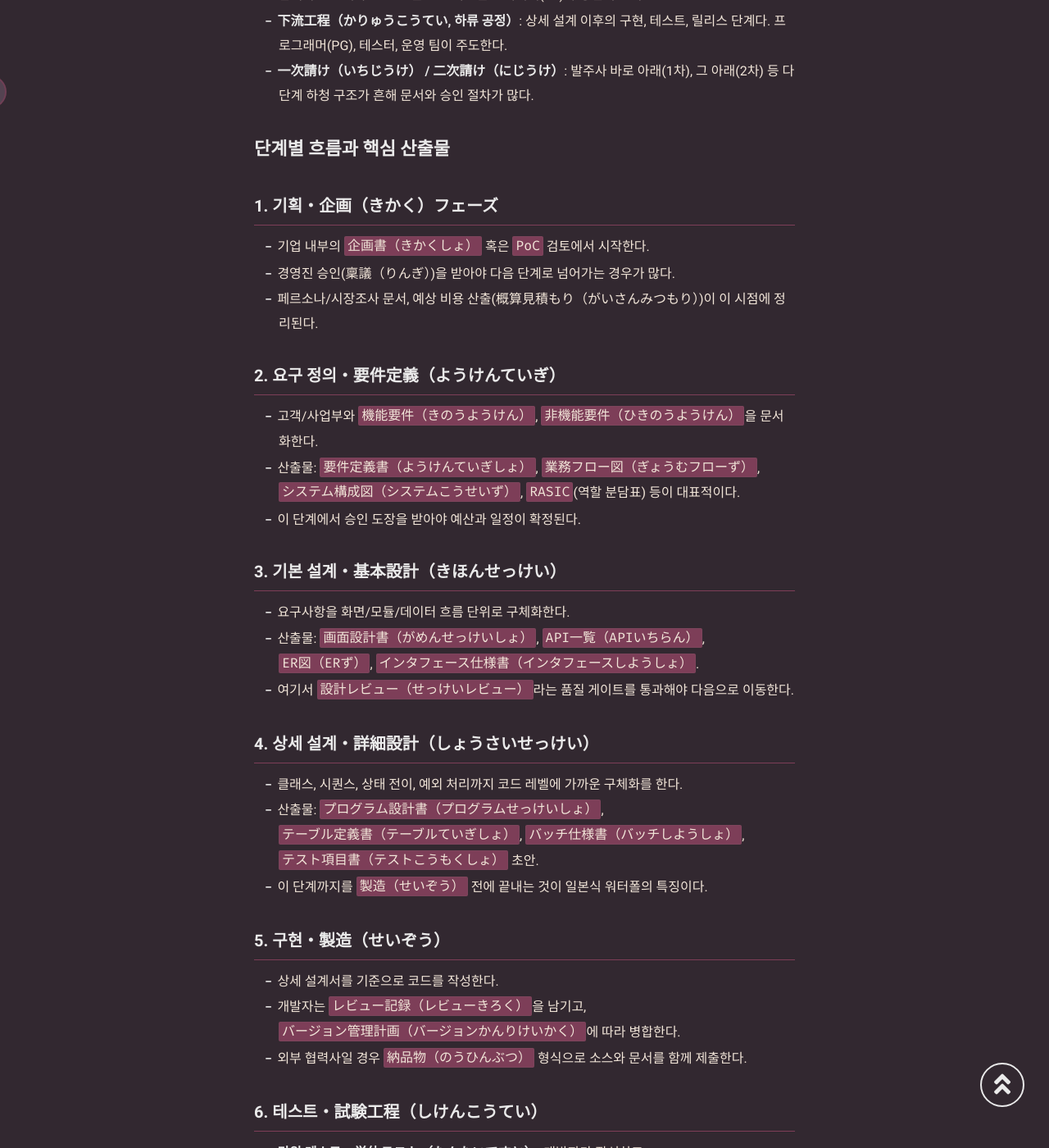
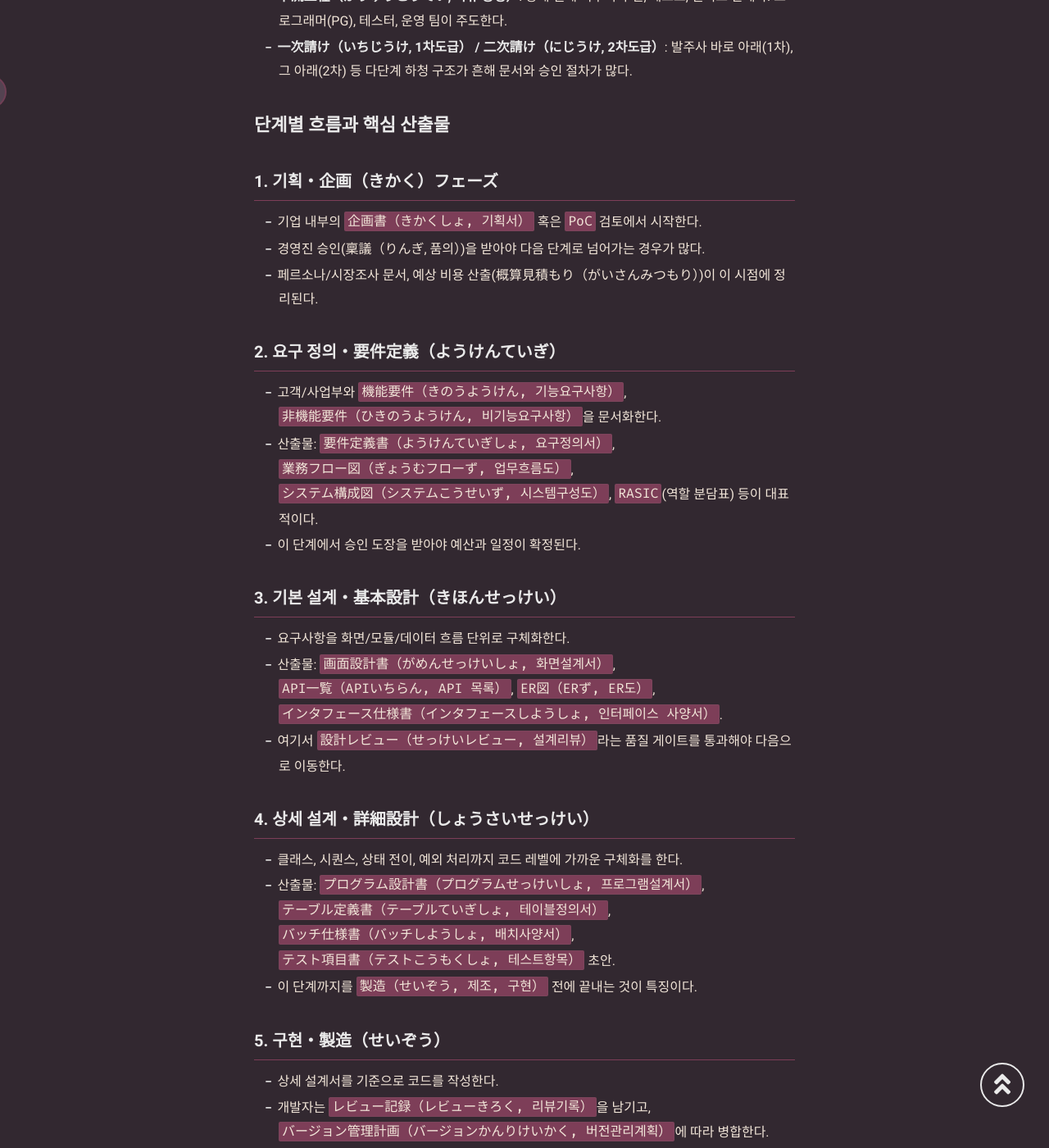
Before and after one commit to mniYUNSU/mniYUNSU.github.io, a Jekyll site: the page built from _posts/common-jp-dev-process/2025-10-09-common-jp-dev-process.md, in a window 1280 px wide and 1400 px high, scrolled down 707 px. Shown: the whole window at 82% size. Built offline with Jekyll 4.4.1, drawn with Linux system fonts in a browser that asks for light colours; comment, search, counter and statistics services are not loaded; some of the changed text lies outside the part shown.

Commit message:
edit post

```diff
--- a/_posts/common-jp-dev-process/2025-10-09-common-jp-dev-process.md
+++ b/_posts/common-jp-dev-process/2025-10-09-common-jp-dev-process.md
@@ -1,93 +1,100 @@
 ---
 layout: post
-title: '일본 개발 프로세스 제대로 이해하기'
+title: '일본의 개발 프로세스'
 date: 2025-10-09 10:00:00 +0900
 categories: [Common, Japan]
-tags: [Japan, Process, Culture]
-description: 한국과 다른 일본 개발 조직의 전형적인 개발 흐름, 각 단계에서 쓰는 용어, 외국인 개발자가 미리 알면 도움이 되는 문화를 정리했다.
+tags: [Japan, Culture]
+description: 일본 개발 조직의 전형적인 개발 흐름, 각 단계에서 쓰는 용어, 미리 알면 도움이 되는 문화를 정리했다.
 ---
 
-# 일본 개발 프로세스 제대로 이해하기
+# 일본의 개발 프로세스
 
-한국에서 현업을 경험했다가 일본에서 취업을 준비하다 보면, 개발 자체보다 그 전에 요구되는 문서와 절차가 훨씬 길고 복잡하다는 느낌을 받기 쉽다. 일본 기업은 업종과 규모에 따라 차이가 있지만, 대체로 `기획 → 요구 정의 → 기본 설계 → 상세 설계 → 구현 → 테스트 → 릴리스/운용` 순으로 물 흐르듯 내려가는 프로세스를 중시한다. 이 글에서는 일본 개발 회사에서 자주 쓰는 흐름과 용어, 그리고 외국인 개발자가 미리 알아두면 좋은 문화적 포인트를 정리했다.
+일본에서 취업을 준비하다 보면 개발 자체보다 그 전에 요구되는 문서와 절차가 훨씬 길고 복잡하다는 느낌을 받기 쉽다. 일본 기업은 업종과 규모에 따라 차이가 있지만, 대체로 `기획 → 요구 정의 → 기본 설계 → 상세 설계 → 구현 → 테스트 → 릴리스/운용` 순으로 물 흐르듯 내려가는 프로세스를 중시한다.
 
-## 일본 SI/서비스 조직이 나누는 두 축
+## 일본 SI/서비스 조직
 
 - **上流工程（じょうりゅうこうてい, 상류 공정）**: 기획, 요구 정의, 기본 설계처럼 고객과 사양을 합의하는 단계다. PM/컨설턴트/시스템 엔지니어(SE)가 중심이 된다.
 - **下流工程（かりゅうこうてい, 하류 공정）**: 상세 설계 이후의 구현, 테스트, 릴리스 단계다. 프로그래머(PG), 테스터, 운영 팀이 주도한다.
-- **一次請け（いちじうけ） / 二次請け（にじうけ）**: 발주사 바로 아래(1차), 그 아래(2차) 등 다단계 하청 구조가 흔해 문서와 승인 절차가 많다.
+- **一次請け（いちじうけ, 1차도급） / 二次請け（にじうけ, 2차도급）**: 발주사 바로 아래(1차), 그 아래(2차) 등 다단계 하청 구조가 흔해 문서와 승인 절차가 많다.
 
 ## 단계별 흐름과 핵심 산출물
 
 ### 1. 기획・企画（きかく）フェーズ
-- 기업 내부의 `企画書（きかくしょ）` 혹은 `PoC` 검토에서 시작한다.
-- 경영진 승인(稟議（りんぎ）)을 받아야 다음 단계로 넘어가는 경우가 많다.
+
+- 기업 내부의 `企画書（きかくしょ, 기획서）` 혹은 `PoC` 검토에서 시작한다.
+- 경영진 승인(稟議（りんぎ, 품의）)을 받아야 다음 단계로 넘어가는 경우가 많다.
 - 페르소나/시장조사 문서, 예상 비용 산출(概算見積もり（がいさんみつもり）)이 이 시점에 정리된다.
 
 ### 2. 요구 정의・要件定義（ようけんていぎ）
-- 고객/사업부와 `機能要件（きのうようけん）`, `非機能要件（ひきのうようけん）`을 문서화한다.
-- 산출물: `要件定義書（ようけんていぎしょ）`, `業務フロー図（ぎょうむフローず）`, `システム構成図（システムこうせいず）`, `RASIC`(역할 분담표) 등이 대표적이다.
+
+- 고객/사업부와 `機能要件（きのうようけん, 기능요구사항）`, `非機能要件（ひきのうようけん, 비기능요구사항）`을 문서화한다.
+- 산출물: `要件定義書（ようけんていぎしょ, 요구정의서）`, `業務フロー図（ぎょうむフローず, 업무흐름도）`, `システム構成図（システムこうせいず, 시스템구성도）`, `RASIC`(역할 분담표) 등이 대표적이다.
 - 이 단계에서 승인 도장을 받아야 예산과 일정이 확정된다.
 
 ### 3. 기본 설계・基本設計（きほんせっけい）
+
 - 요구사항을 화면/모듈/데이터 흐름 단위로 구체화한다.
-- 산출물: `画面設計書（がめんせっけいしょ）`, `API一覧（APIいちらん）`, `ER図（ERず）`, `インタフェース仕様書（インタフェースしようしょ）`.
-- 여기서 `設計レビュー（せっけいレビュー）`라는 품질 게이트를 통과해야 다음으로 이동한다.
+- 산출물: `画面設計書（がめんせっけいしょ, 화면설계서）`, `API一覧（APIいちらん, API 목록）`, `ER図（ERず, ER도）`, `インタフェース仕様書（インタフェースしようしょ, 인터페이스 사양서）`.
+- 여기서 `設計レビュー（せっけいレビュー, 설계리뷰）`라는 품질 게이트를 통과해야 다음으로 이동한다.
 
 ### 4. 상세 설계・詳細設計（しょうさいせっけい）
+
 - 클래스, 시퀀스, 상태 전이, 예외 처리까지 코드 레벨에 가까운 구체화를 한다.
-- 산출물: `プログラム設計書（プログラムせっけいしょ）`, `テーブル定義書（テーブルていぎしょ）`, `バッチ仕様書（バッチしようしょ）`, `テスト項目書（テストこうもくしょ）` 초안.
-- 이 단계까지를 `製造（せいぞう）` 전에 끝내는 것이 일본식 워터폴의 특징이다.
+- 산출물: `プログラム設計書（プログラムせっけいしょ, 프로그램설계서）`, `テーブル定義書（テーブルていぎしょ, 테이블정의서）`, `バッチ仕様書（バッチしようしょ, 배치사양서）`, `テスト項目書（テストこうもくしょ, 테스트항목）` 초안.
+- 이 단계까지를 `製造（せいぞう, 제조, 구현）` 전에 끝내는 것이 특징이다.
 
 ### 5. 구현・製造（せいぞう）
+
 - 상세 설계서를 기준으로 코드를 작성한다.
-- 개발자는 `レビュー記録（レビューきろく）`을 남기고, `バージョン管理計画（バージョンかんりけいかく）`에 따라 병합한다.
-- 외부 협력사일 경우 `納品物（のうひんぶつ）` 형식으로 소스와 문서를 함께 제출한다.
+- 개발자는 `レビュー記録（レビューきろく, 리뷰기록）`을 남기고, `バージョン管理計画（バージョンかんりけいかく, 버전관리계획）`에 따라 병합한다.
+- 외부 협력사일 경우 `納品物（のうひんぶつ, 납품물, 산출물）` 형식으로 소스와 문서를 함께 제출한다.
 
 ### 6. 테스트・試験工程（しけんこうてい）
-- **단위 테스트・単体テスト（たんたいてすと）**: 개발자가 작성하고 `UT手順書（UTてじゅんしょ）`/`エビデンス`를 남긴 뒤 서명(承認（しょうにん）)을 받는다.
-- **결합 테스트・結合テスト（けつごうテスト）**: 모듈/시스템 간 연계를 검증하고 `I/F確認書（I/Fかくにんしょ）`를 활용한다.
+
+- **단위 테스트・単体テスト（たんたいてすと）**: 개발자가 작성하고 `UT手順書（UTてじゅんしょ, UT절차서）`/`エビデンス`를 남긴 뒤 서명(承認（しょうにん）)을 받는다.
+- **결합 테스트・結合テスト（けつごうテスト）**: 모듈/시스템 간 연계를 검증하고 `I/F確認書（I/Fかくにんしょ, I/F확인서）`를 활용한다.
 - **종합 테스트・総合テスト（そうごうテスト）/システムテスト**: 실제 운영 시나리오로 QA 팀이 검증한다.
 - **사용자 테스트・受入テスト（うけいれテスト）**: 발주사 측 담당자가 승인 도장을 찍어야 릴리스가 가능하다.
 
 ### 7. 릴리스・運用保守（うんようほしゅ）
-- `リリース判定会議（リリースはんていかいぎ）`에서 품질/리스크를 최종 점검한다.
-- 릴리스 후 `運用設計書（うんようせっけいしょ）`, `監視設計（かんしせっけい）`, `障害対応フロー（しょうがいたいおうフロー）`를 공유한다.
-- 이후에는 `定例報告（ていれいほうこく）`, `障害報告書（しょうがいほうこくしょ）` 작성 문화가 자리잡아 있다.
+
+- `リリース判定会議（リリースはんていかいぎ, 릴리즈 판정회의）`에서 품질/리스크를 최종 점검한다.
+- 릴리스 후 `運用設計書（うんようせっけいしょ, 운영설계서）`, `監視設計（かんしせっけい, 감시설계）`, `障害対応フロー（しょうがいたいおうフロー, 장애대응플로우）`를 공유한다.
+- 이후에는 `定例報告（ていれいほうこく, 정기보고）`, `障害報告書（しょうがいほうこくしょ, 장애보고서）` 작성 문화가 있다.
 
 ## 자주 등장하는 문서와 승인 흐름
 
-- **稟議（りんぎ）**: 내부 결재 라우팅이다. 담당 → 팀장 → 부장 → 임원 순으로 도장(押印（おういん）)이나 전자 승인을 거친다.
-- **議事録（ぎじろく）**: 회의 후 즉시 공유하는 회의록이다. 책임 소재를 명확히 하기 위한 필수 문서다.
-- **成果物チェックリスト（せいかぶつチェックリスト）**: 각 단계별 산출물이 모두 준비됐는지 체크하는 표다.
-- **品質ゲート（ひんしつゲート）**: 각 단계의 리뷰/승인을 통과해야 다음 단계로 갈 수 있는 구조다. 품질 관리부(QA)가 별도로 존재하기도 한다.
+- **稟議（りんぎ, 품의）**: 내부 결재 라우팅이다. 담당 → 팀장 → 부장 → 임원 순으로 도장(押印（おういん）)이나 전자 승인을 거친다.
+- **議事録（ぎじろく, 의사록）**: 회의 후 즉시 공유하는 회의록이다. 책임 소재를 명확히 하기 위한 필수 문서다.
+- **成果物チェックリスト（せいかぶつチェックリスト, 성과물체크리스트）**: 각 단계별 산출물이 모두 준비됐는지 체크하는 표다.
+- **品質ゲート（ひんしつゲート, 품질게이트）**: 각 단계의 리뷰/승인을 통과해야 다음 단계로 갈 수 있는 구조다. 품질 관리부(QA)가 별도로 존재하기도 한다.
 
 ## 왜 문서가 이렇게 많은가?
 
 - **다층 하청 구조**: 발주사의 요구가 3~4차 업체까지 내려가도 정보가 손실되지 않도록 문서를 강조한다.
-- **합의 문화・合意形成（ごういけいせい）**: 다양한 이해관계자와 사전에 의견을 맞추는 `根回し（ねまわし）` 문화 때문에 문서 초안 공유 → 피드백 → 승인 프로세스가 반복된다.
+- **합의 문화・合意形成（ごういけいせい）**: 다양한 이해관계자와 사전에 의견을 맞추는 `根回し（ねまわし, 사전교섭）` 문화 때문에 문서 초안 공유 → 피드백 → 승인 프로세스가 반복된다.
 - **감사/보증 요구**: 금융, 공공 도메인은 ISO/JIS 감사 대응을 위해 프로세스 증적이 필요하다.
 
-## 외국인 개발자를 위한 실전 팁
+## 알아두면 좋은 것들
 
-- **報連相（ほうれんそう）**: 보고・연락・상담을 자주 하고, 문서/챗 기록으로 남기면 신뢰도가 올라간다.
-- **용어 세트 외우기**: `上流工程（じょうりゅうこうてい）`, `要件（ようけん）`, `課題（かだい）`, `懸念（けねん）`, `対応策（たいおうさく）`처럼 회의에서 반드시 나오는 단어를 미리 익혀두자.
-- **테스트 증적 준비**: 테스트 실행 화면 캡처, 로그 파일, 체크리스트에 `確認者（かくにんしゃ）` 서명을 남기는 문화에 익숙해지면 좋다.
+- **報連相（ほうれんそう, 보고,연락,상담）**: 보고・연락・상담을 자주 하고, 문서/챗 기록으로 남기면 신뢰도가 올라간다.
+- **용어 세트 외우기**: `上流工程（じょうりゅうこうてい, 상류공정）`, `要件（ようけん, 요구사항）`, `課題（かだい, 과제）`, `懸念（けねん, 우려, 걱정）`, `対応策（たいおうさく, 대응책）`처럼 회의에서 반드시 나오는 단어를 미리 익혀두자.
+- **테스트 증적 준비**: 테스트 실행 화면 캡처, 로그 파일, 체크리스트에 `確認者（かくにんしゃ, 확인자）` 서명을 남기는 문화에 익숙해지면 좋다.
 - **결정 구조 파악**: 실무 담당자 외에 승인권자(決裁者（けっさいしゃ）)가 누구인지 이해하고, 리뷰 일정을 여유 있게 잡아야 한다.
 - **애자일 팀 예외**: 스타트업/웹서비스 기업은 스크럼을 쓰기도 하지만, 여전히 리포트・문서 포맷은 유지되는 경우가 많다.
 
 ## 빠르게 체크할 일본어 표현 모음
 
-- **要件ヒアリング（ようけんヒアリング）**: 요구사항 인터뷰다.
-- **課題管理表（かだいかんりひょう）**: 이슈/리스크 목록이다.
-- **仕様調整（しようちょうせい）**: 사양 조정/협의다.
-- **影響範囲（えいきょうはんい）**: 영향 범위다.
-- **改修（かいしゅう）**: 수정/개선 작업이다.
-- **暫定対応（ざんていたいおう） / 恒久対応（こうきゅうたいおう）**: 임시 대응 / 영구 대응이다.
-- **棚卸し（たなおろし）**: 현황 정리다.
-- **引き継ぎ（ひきつぎ）**: 인수인계다.
-- **保守契約（ほしゅけいやく）**: 유지보수 계약이다.
+- **要件ヒアリング（ようけんヒアリング）**: 요구사항 인터뷰
+- **課題管理表（かだいかんりひょう）**: 이슈/리스크 목록
+- **仕様調整（しようちょうせい）**: 사양 조정/협의
+- **影響範囲（えいきょうはんい）**: 영향 범위
+- **改修（かいしゅう）**: 수정/개선 작업
+- **暫定対応（ざんていたいおう） / 恒久対応（こうきゅうたいおう）**: 임시 대응 / 영구 대응
+- **棚卸し（たなおろし）**: 현황 정리
+- **引き継ぎ（ひきつぎ）**: 인수인계
+- **保守契約（ほしゅけいやく）**: 유지보수 계약
 
 ## 마무리
 
-일본 개발 업계는 절차와 문서화를 통해 리스크를 줄이고, 발주사와 수주사가 서로 책임 범위를 명확히 하는 데 초점을 둔다. 이 구조를 이해하고 적절한 용어와 산출물을 준비할 수 있다면, 면접에서도 “일본식 개발 플로우를 이해하고 있다”는 점을 어필할 수 있고, 입사 후에도 팀에 빠르게 적응하는 데 도움이 된다.
+일본 개발 업계는 절차와 문서화를 통해 리스크를 줄이고, 발주사와 수주사가 서로 책임 범위를 명확히 하는 데 초점을 둔다. 이 구조를 이해하고 적절한 용어와 산출물을 준비할 수 있다면, 면접에서도 "일본식 개발 플로우를 이해하고 있다"는 점을 어필할 수 있고, 입사 후에도 팀에 빠르게 적응하는 데 도움이 된다.
```
